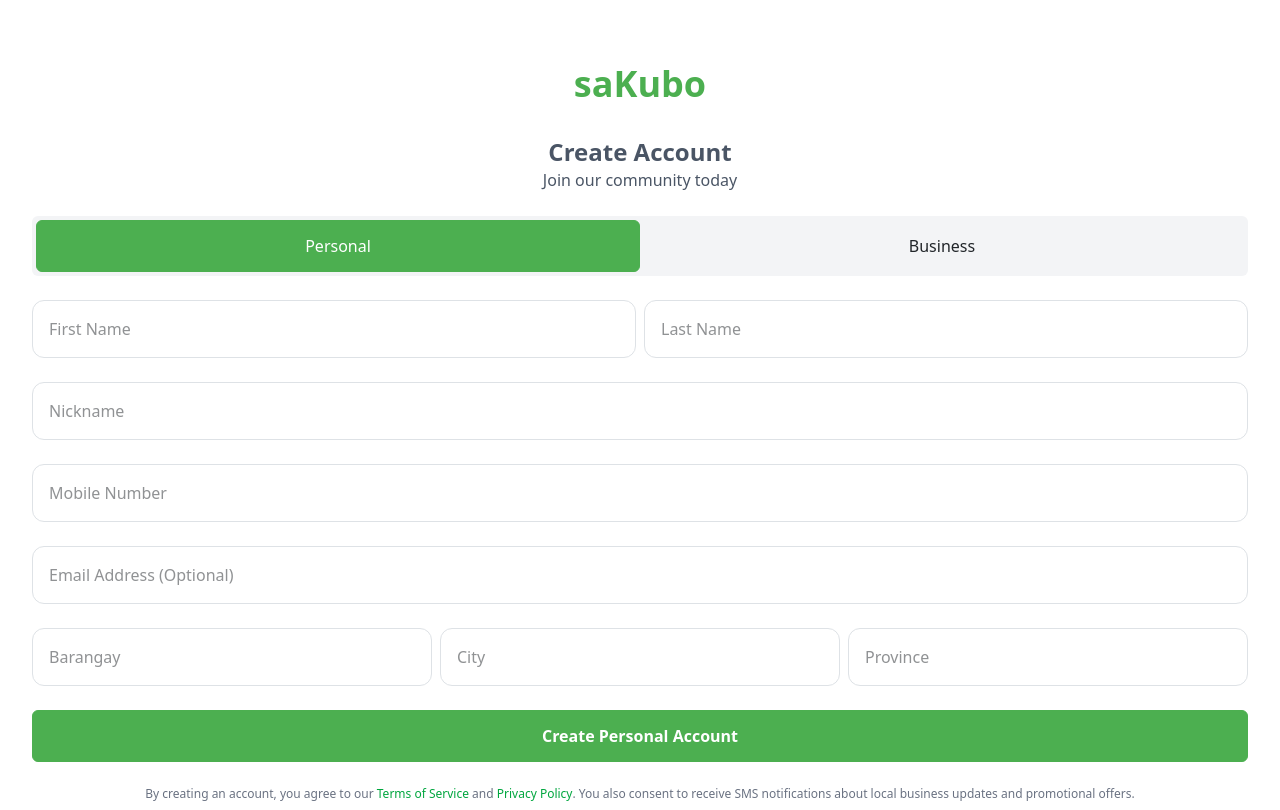
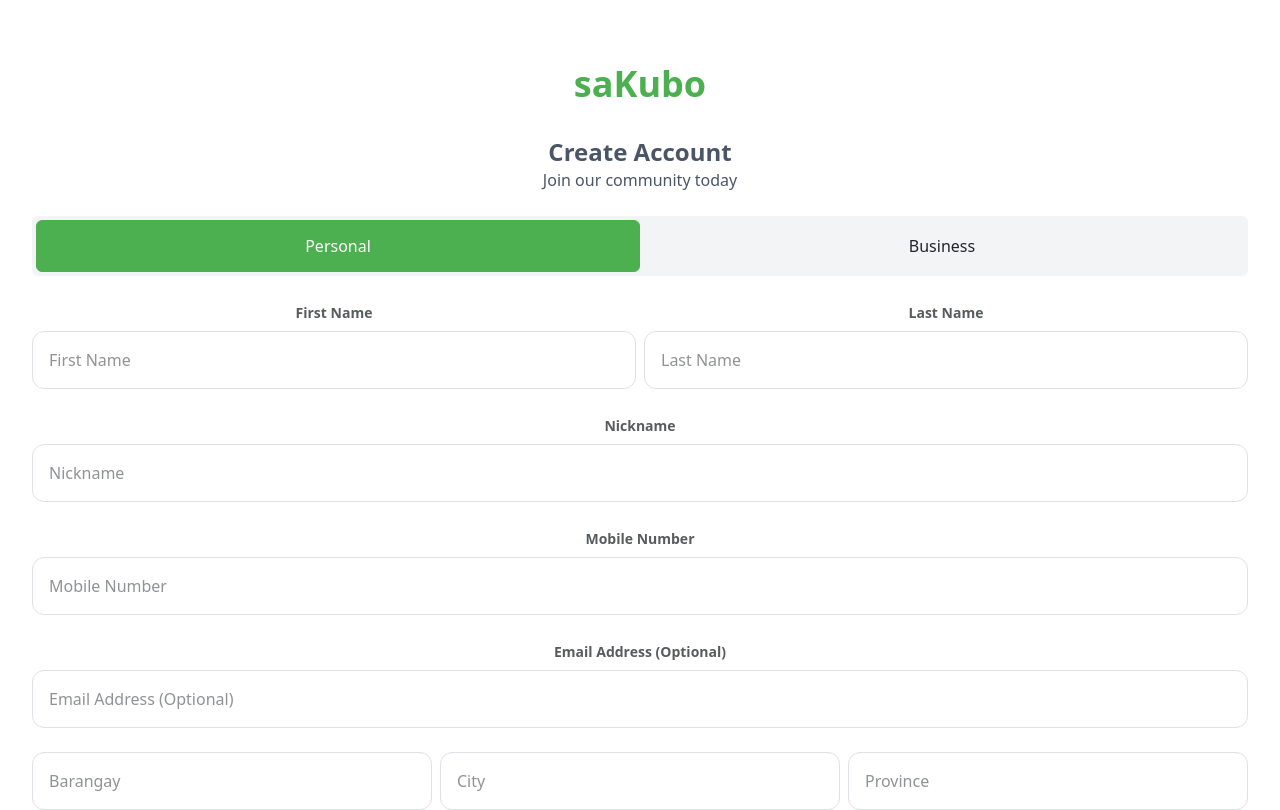
Before and after one commit to cavanrlee/sakubo, a React (Vite) app: page /Register in a window 1280 px wide. Shown: the top 810 px of the page. Built offline with nearby package versions, Linux system fonts and the light colour scheme.

Commit message:
registration page completion and enhancements

```diff
--- a/src/pages/Register/Register.jsx
+++ b/src/pages/Register/Register.jsx
@@ -65,37 +65,70 @@ export default function SaKuboRegister() {
       <form className="w-full mt-6 flex flex-col gap-4 pb-10">
         {activeTab === "personal" ? (
           <>
+           <div className="flex flex-col gap-4">
+
+  {/* First and Last Name */}
   <div className="flex gap-2">
+    <div className="flex-1">
+      <label className="form-label font-bold text-left text-sm">
+        <span className="text-muted">First Name</span>
+      </label>
       <input
         type="text"
         placeholder="First Name"
-                className="w-1/2 border border-gray-300 rounded-xl p-3 text-sm focus:ring-2 focus:ring-green-500 outline-none"
+        className="w-full border border-gray-300 rounded-xl p-3 text-sm focus:ring-2 focus:ring-green-500 outline-none"
       />
+    </div>
+
+    <div className="flex-1">
+      <label className="form-label font-bold text-left text-sm">
+        <span className="text-muted">Last Name</span>
+      </label>
       <input
         type="text"
         placeholder="Last Name"
-                className="w-1/2 border border-gray-300 rounded-xl p-3 text-sm focus:ring-2 focus:ring-green-500 outline-none"
+        className="w-full border border-gray-300 rounded-xl p-3 text-sm focus:ring-2 focus:ring-green-500 outline-none"
+      />
+    </div>
+  </div>
+
+  {/* Nickname */}
+  <div>
+    <label className="form-label font-bold text-left text-sm">
+      <span className="text-muted">Nickname</span>
+    </label>
+    <input
+      type="text"
+      placeholder="Nickname"
+      className="w-full border border-gray-300 rounded-xl p-3 text-sm focus:ring-2 focus:ring-green-500 outline-none"
     />
   </div>
 
-            <input
-              type="text"
-              placeholder="Nickname"
-              className="border border-gray-300 rounded-xl p-3 text-sm focus:ring-2 focus:ring-green-500 outline-none"
-            />
-
+  {/* Mobile Number */}
+  <div>
+    <label className="form-label font-bold text-left text-sm">
+      <span className="text-muted">Mobile Number</span>
+    </label>
     <input
       type="text"
       placeholder="Mobile Number"
-              className="border border-gray-300 rounded-xl p-3 text-sm focus:ring-2 focus:ring-green-500 outline-none"
+      className="w-full border border-gray-300 rounded-xl p-3 text-sm focus:ring-2 focus:ring-green-500 outline-none"
     />
+  </div>
 
+  {/* Email Address */}
+  <div>
+    <label className="form-label font-bold text-left text-sm">
+      <span className="text-muted">Email Address (Optional)</span>
+    </label>
     <input
       type="email"
       placeholder="Email Address (Optional)"
-              className="border border-gray-300 rounded-xl p-3 text-sm focus:ring-2 focus:ring-green-500 outline-none"
+      className="w-full border border-gray-300 rounded-xl p-3 text-sm focus:ring-2 focus:ring-green-500 outline-none"
     />
+  </div>
 
+  {/* Address */}
   <div className="flex gap-2">
     <input
       type="text"
@@ -113,6 +146,9 @@ export default function SaKuboRegister() {
       className="w-1/3 border border-gray-300 rounded-xl p-3 text-sm focus:ring-2 focus:ring-green-500 outline-none"
     />
   </div>
+
+</div>
+
               <button className='btn btn-primary h-13' type="button">
                 <span className='text-white font-bold'>
                   Create Personal Account
```
Lines whose indentation alone changed are shown as unchanged.
